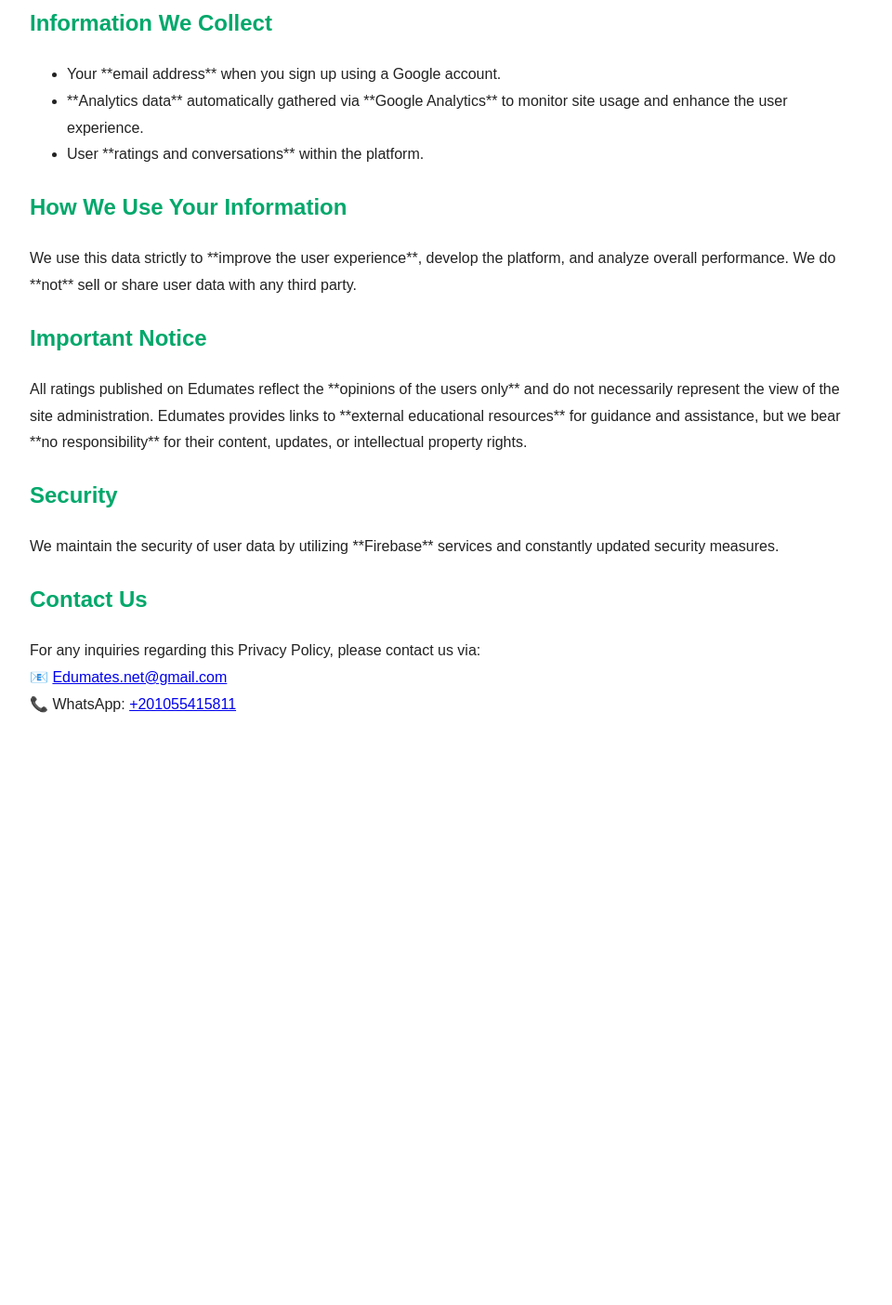
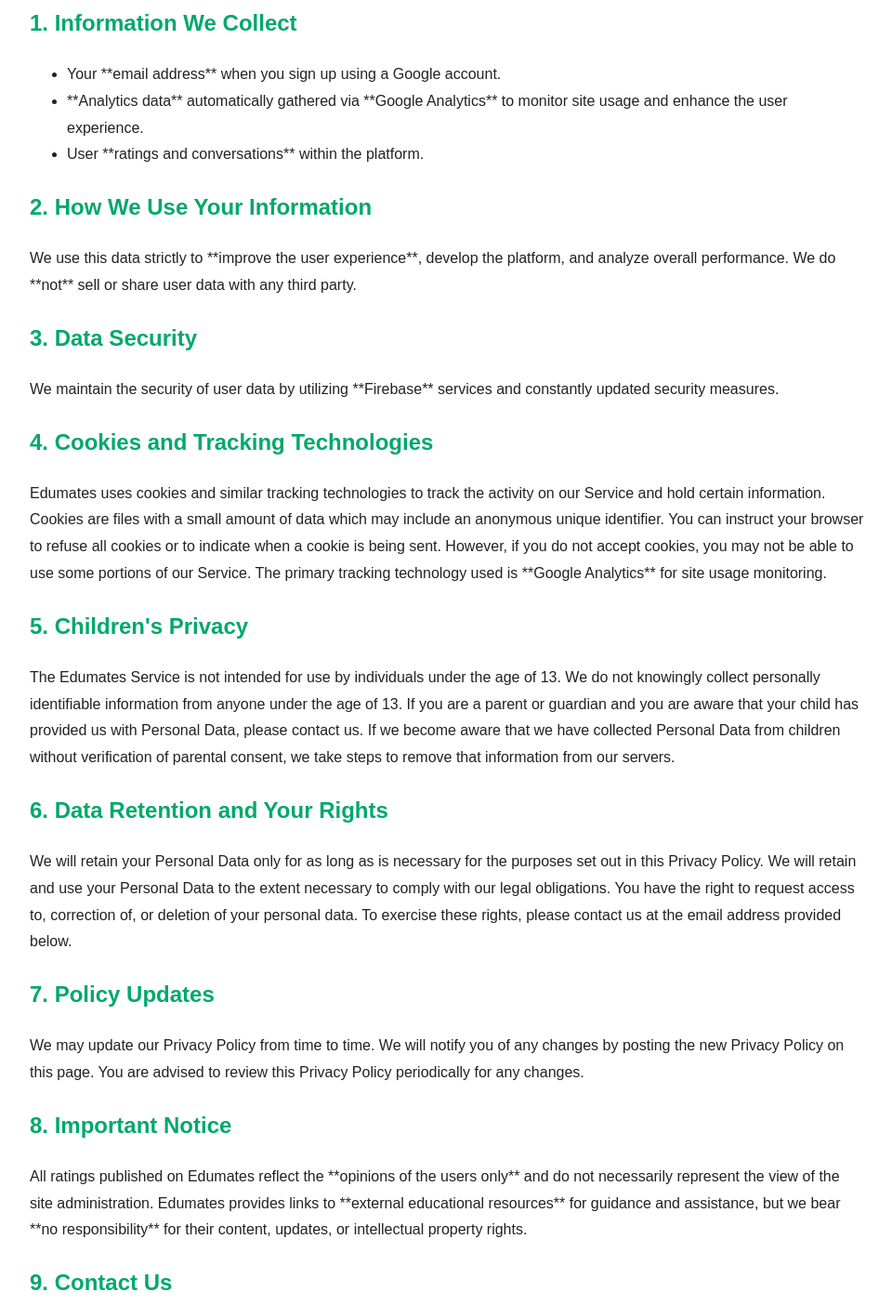
Before and after one commit to edumates/edumates, a plain HTML site: page legal/privacy-policy.html in a window 1280 px wide. Shown: the part 303-1707 px from the top of the page at 93% size, without its empty margins (158-1118 px from the left). Before the commit the page ends 1139 px from the top, so only its background shows below. Drawn offline with Linux system fonts and the light colour scheme.

Commit message:
Update privacy-policy.html

```diff
--- a/legal/privacy-policy.html
+++ b/legal/privacy-policy.html
@@ -21,27 +21,49 @@
       At <strong>Edumates</strong>, we are committed to protecting our users' privacy. This page explains how we collect, use, and safeguard your information.
     </p>
 
-    <h2>Information We Collect</h2>
+    <h2>1. Information We Collect</h2>
     <ul>
       <li>Your **email address** when you sign up using a Google account.</li>
       <li>**Analytics data** automatically gathered via **Google Analytics** to monitor site usage and enhance the user experience.</li>
       <li>User **ratings and conversations** within the platform.</li>
     </ul>
 
-    <h2>How We Use Your Information</h2>
+    <h2>2. How We Use Your Information</h2>
     <p>
       We use this data strictly to **improve the user experience**, develop the platform, and analyze overall performance. We do **not** sell or share user data with any third party.
     </p>
-	<h2>Important Notice</h2>
-	<p>
-	All ratings published on Edumates reflect the **opinions of the users only** and do not necessarily represent the view of the site administration. Edumates provides links to **external educational resources** for guidance and assistance, but we bear **no responsibility** for their content, updates, or intellectual property rights.
- </p>
-   <h2>Security</h2>
+
+    <h2>3. Data Security</h2>
     <p>
       We maintain the security of user data by utilizing **Firebase** services and constantly updated security measures.
     </p>
 
-    <h2>Contact Us</h2>
+    <h2>4. Cookies and Tracking Technologies</h2>
+    <p>
+        Edumates uses cookies and similar tracking technologies to track the activity on our Service and hold certain information. Cookies are files with a small amount of data which may include an anonymous unique identifier. You can instruct your browser to refuse all cookies or to indicate when a cookie is being sent. However, if you do not accept cookies, you may not be able to use some portions of our Service. The primary tracking technology used is **Google Analytics** for site usage monitoring.
+    </p>
+
+    <h2>5. Children's Privacy</h2>
+    <p>
+        The Edumates Service is not intended for use by individuals under the age of 13. We do not knowingly collect personally identifiable information from anyone under the age of 13. If you are a parent or guardian and you are aware that your child has provided us with Personal Data, please contact us. If we become aware that we have collected Personal Data from children without verification of parental consent, we take steps to remove that information from our servers.
+    </p>
+
+    <h2>6. Data Retention and Your Rights</h2>
+    <p>
+        We will retain your Personal Data only for as long as is necessary for the purposes set out in this Privacy Policy. We will retain and use your Personal Data to the extent necessary to comply with our legal obligations. You have the right to request access to, correction of, or deletion of your personal data. To exercise these rights, please contact us at the email address provided below.
+    </p>
+
+    <h2>7. Policy Updates</h2>
+    <p>
+        We may update our Privacy Policy from time to time. We will notify you of any changes by posting the new Privacy Policy on this page. You are advised to review this Privacy Policy periodically for any changes.
+    </p>
+
+    <h2>8. Important Notice</h2>
+    <p>
+        All ratings published on Edumates reflect the **opinions of the users only** and do not necessarily represent the view of the site administration. Edumates provides links to **external educational resources** for guidance and assistance, but we bear **no responsibility** for their content, updates, or intellectual property rights.
+    </p>
+
+    <h2>9. Contact Us</h2>
     <p>
       For any inquiries regarding this Privacy Policy, please contact us via:
       <br />📧 <a href="mailto:Edumates.net@gmail.com">Edumates.net@gmail.com</a>
```
